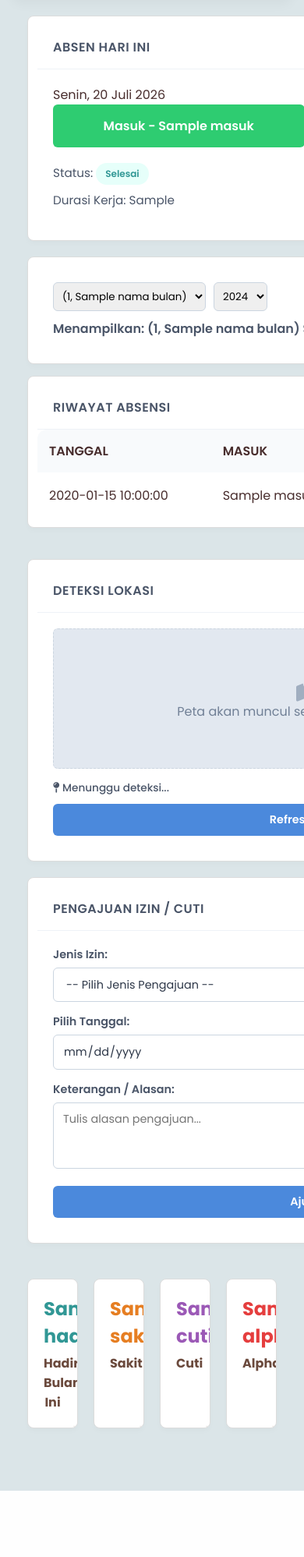
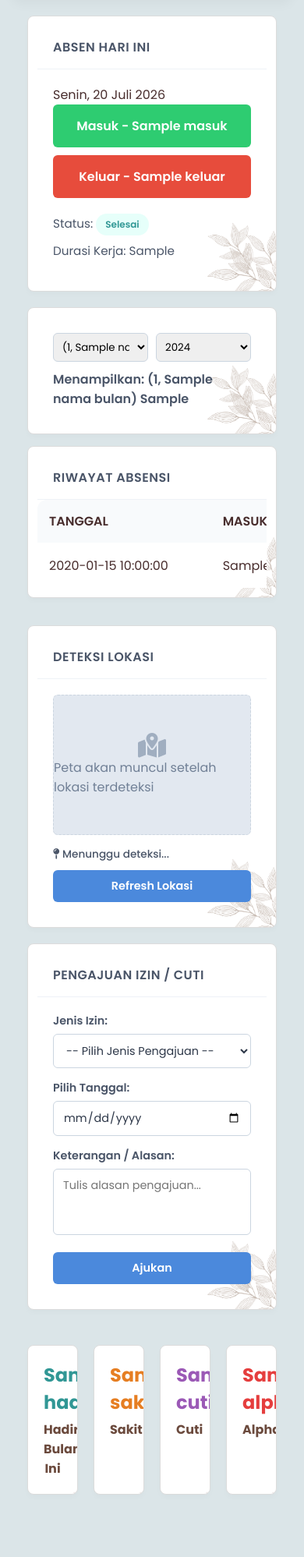
Before and after one commit to cintanussy102-del/PA-AmartaUtomo, a Flask app: template TA_CV_AMARTA_UTOMO/views/templates/admin/kelola_absensi.html in a window 390 px wide. Shown: the part 128-2125 px from the top of the page at 78% size. Before the commit the page ends 2040 px from the top, so only its background shows below. Run offline with Flask 3, Linux system fonts and the light colour scheme; the template is opened without the code that fills it: most values are stand-ins (such as "Sample title", 1, 10 or a date in 2020).

Commit message:
tampilan di hp dan di laptop

```diff
--- a/TA_CV_AMARTA_UTOMO/views/static/css/dashboard.css
+++ b/TA_CV_AMARTA_UTOMO/views/static/css/dashboard.css
@@ -1165,3 +1208,89 @@
 body.sidebar-open{
     overflow:hidden;
 }
+
+/* ===========================
+   FIX MOBILE ABSENSI
+   =========================== */
+@media (max-width: 768px){
+
+    /* Content memenuhi layar */
+    .content-box{
+        width: 100%;
+        max-width: 100%;
+    }
+
+    /* Semua layout 2 kolom menjadi 1 kolom */
+    .row,
+    .row-grid,
+    .dashboard-grid-two,
+    .absen-wrapper,
+    .absensi-wrapper{
+        display: flex;
+        flex-direction: column;
+        gap: 15px;
+    }
+
+    /* Semua card memenuhi lebar */
+    .left-column,
+    .right-column,
+    .col-left,
+    .col-right{
+        width: 100%;
+    }
+
+    /* Tombol masuk & keluar */
+    .absen-buttons-wrapper{
+        display: flex;
+        flex-direction: column;
+        gap: 10px;
+    }
+
+    .btn-absen{
+        width: 100%;
+    }
+
+    /* Dropdown bulan dan tahun */
+    select{
+        width: 100%;
+    }
+
+}
+/* ==========================================
+   MOBILE - SLIP GAJI
+========================================== */
+@media (max-width:768px){
+
+    .slip-grid-wrapper{
+        overflow-x: auto;
+        -webkit-overflow-scrolling: touch;
+        margin-bottom: 30px;
+    }
+
+    .slip-grid{
+        grid-template-columns: 260px 260px !important;
+        gap: 20px !important;
+        width: max-content !important;
+        margin-bottom: 0 !important;
+    }
+
+    .slip-grid table{
+        min-width: 240px;
+    }
+
+    .info-karyawan{
+        grid-template-columns:90px 1fr !important;
+        font-size:14px;
+    }
+
+    .table-responsive{
+        overflow-x:auto;
+        -webkit-overflow-scrolling:touch;
+    }
+
+    .table-responsive table{
+        width:100%;
+        min-width:420px;
+    }
+
+}
--- a/TA_CV_AMARTA_UTOMO/views/templates/base.html
+++ b/TA_CV_AMARTA_UTOMO/views/templates/base.html
@@ -15,6 +15,11 @@
     <div class="dashboard-wrapper">
         <!-- SIDEBAR KIRI (Dark Theme sesuai Mockup) -->
         <aside class="sidebar">
+
+        <button class="sidebar-close" id="sidebarClose">
+            <i class="fas fa-times"></i>
+        </button>
+
             <div class="sidebar-brand">
                 <h2>CV AMARTA UTOMO</h2>
             </div>
@@ -145,6 +150,13 @@
     const btnToggle = document.getElementById('btnToggleSidebar');
     const overlay = document.getElementById('sidebarOverlay');
     const menuLinks = document.querySelectorAll(".sidebar-menu a");
+    const sidebarClose = document.getElementById("sidebarClose");
+
+    sidebarClose.addEventListener("click", function () {
+        sidebar.classList.remove("sidebar-open");
+        overlay.classList.remove("overlay-active");
+        document.body.classList.remove("sidebar-open");
+    });
 
     menuLinks.forEach(link=>{
         link.addEventListener("click",()=>{
```
Also changed, not shown: other parts of TA_CV_AMARTA_UTOMO/views/static/css/dashboard.css (+44 -1 lines), TA_CV_AMARTA_UTOMO/views/templates/karyawan/slip_gaji.html (+4 -3 lines).
